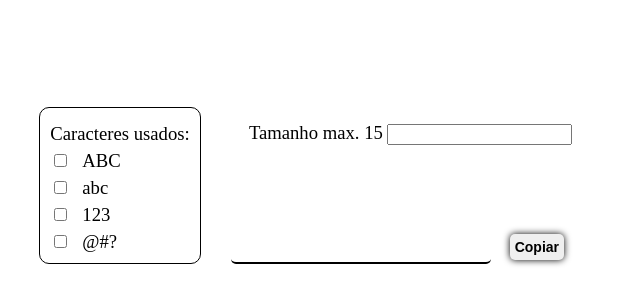
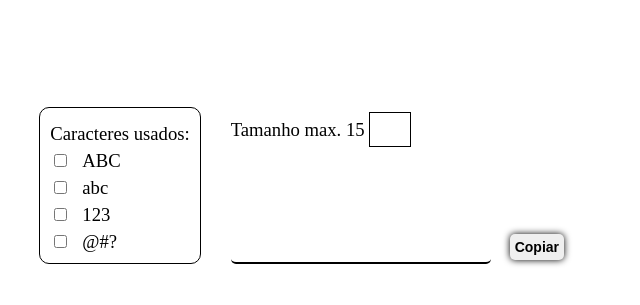
Before and after one commit to kikeeufalo/GeradorDeSenhas, a plain HTML site: page gerador/index.html in a window 1280 px wide. Shown: the part 139-444 px from the top of the page, without its empty margins (320-960 px from the left). Drawn offline with Linux system fonts and the light colour scheme.

Commit message:
Update styles.css

```diff
--- a/gerador/CSS/styles.css
+++ b/gerador/CSS/styles.css
@@ -84,3 +84,21 @@ p {
     position: absolute;
     bottom:  0;
 }
+
+.tamanho {
+    border: 1px solid black;
+    width: 30px;
+    padding: 5px;
+    font-size: 20px;
+    text-align: center;
+}
+
+.pos {
+    position: absolute;
+    top: 0;
+}
+
+input[type="number"]::-webkit-inner-spin-button {
+    -webkit-appearance: none;
+    margin: 0;
+}
```
